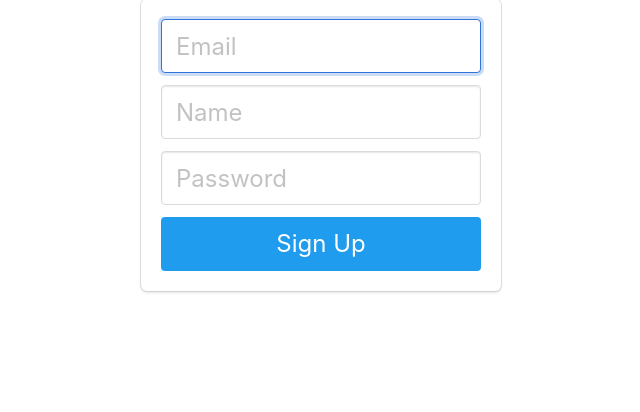
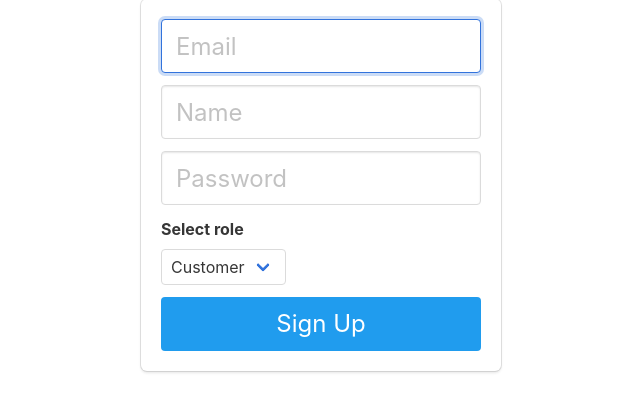
Before and after one commit to n3z0xx/dnsripoff, a Python web app: template templates/signup.html in a window 1280 px wide. Shown: the part 173-585 px from the top of the page, without its empty margins (319-959 px from the left). Run offline with Jinja, Linux system fonts and the light colour scheme; the template is opened without the code that fills it, so the values that code supplies are empty.

Commit message:
User, role auth.

```diff
--- a/auth.py
+++ b/auth.py
@@ -27,6 +27,8 @@ def signup_post():
     email = request.form.get('email')
     name = request.form.get('name')
     password = request.form.get('password')
+    role = request.form.get("role")
+    #print("[DEBUG] *** role is:", str(role))
 
     # check if we already have this user
     user = User.query.filter_by(email=email).first()
@@ -34,7 +36,7 @@ def signup_post():
         flash('Email address already exists')
         return redirect(url_for('auth.signup'))
 
-    new_user = User(email=email, name=name, password=generate_password_hash(password, method='sha256'))
+    new_user = User(email=email, name=name, password=generate_password_hash(password, method='sha256'), role=role)
 
     db.session.add(new_user)
     db.session.commit()
--- a/main.py
+++ b/main.py
@@ -11,7 +11,7 @@ def index():
 @main.route('/profile')
 @login_required
 def profile():
-    return render_template('profile.html', name=current_user.name)
+    return render_template('profile.html', name=current_user.name, role=current_user.role)
 
 @main.route('/warehouse')
 def warehouse():
--- a/models.py
+++ b/models.py
@@ -6,3 +6,4 @@ class User(UserMixin, db.Model):
     email = db.Column(db.String(100), unique=True)
     password = db.Column(db.String(100))
     name = db.Column(db.String(1000))
+    role = db.Column(db.String(100))
--- a/templates/login.html
+++ b/templates/login.html
@@ -18,7 +18,6 @@
                         <input class="input is-large" type="email" name="email" placeholder="Your Email" autofocus="">
                     </div>
                 </div>
-
                 <div class="field">
                     <div class="control">
                         <input class="input is-large" type="password" name="password" placeholder="Your Password">
--- a/templates/profile.html
+++ b/templates/profile.html
@@ -3,5 +3,6 @@
 {% block content %}
 <h1 class="title">
   Welcome, {{ name }}!
+  Your role is {{ role }}
 </h1>
 {% endblock %}
--- a/templates/signup.html
+++ b/templates/signup.html
@@ -30,6 +30,18 @@
                 </div>
             </div>
 
+            <div class="field">
+                <label class="label">Select role</label>
+                <div class="control">
+                    <div class="select">
+                        <select name="role">
+                            <option value="customer">Customer</option>
+                            <option value="admin">Admin</option>
+                        </select>
+                    </div>
+                </div>
+            </div>
+
             <button class="button is-block is-info is-large is-fullwidth">Sign Up</button>
         </form>
     </div>
```
Lines whose indentation alone changed are shown as unchanged.
